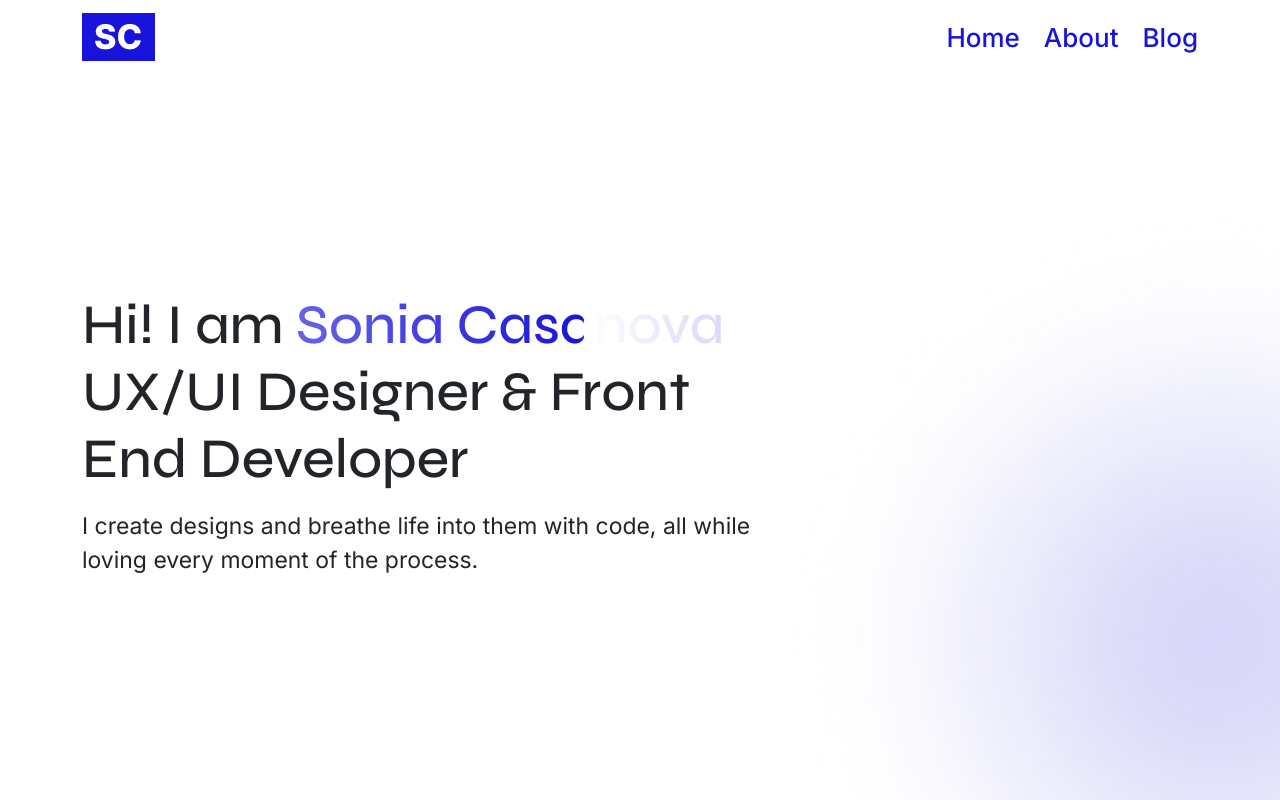
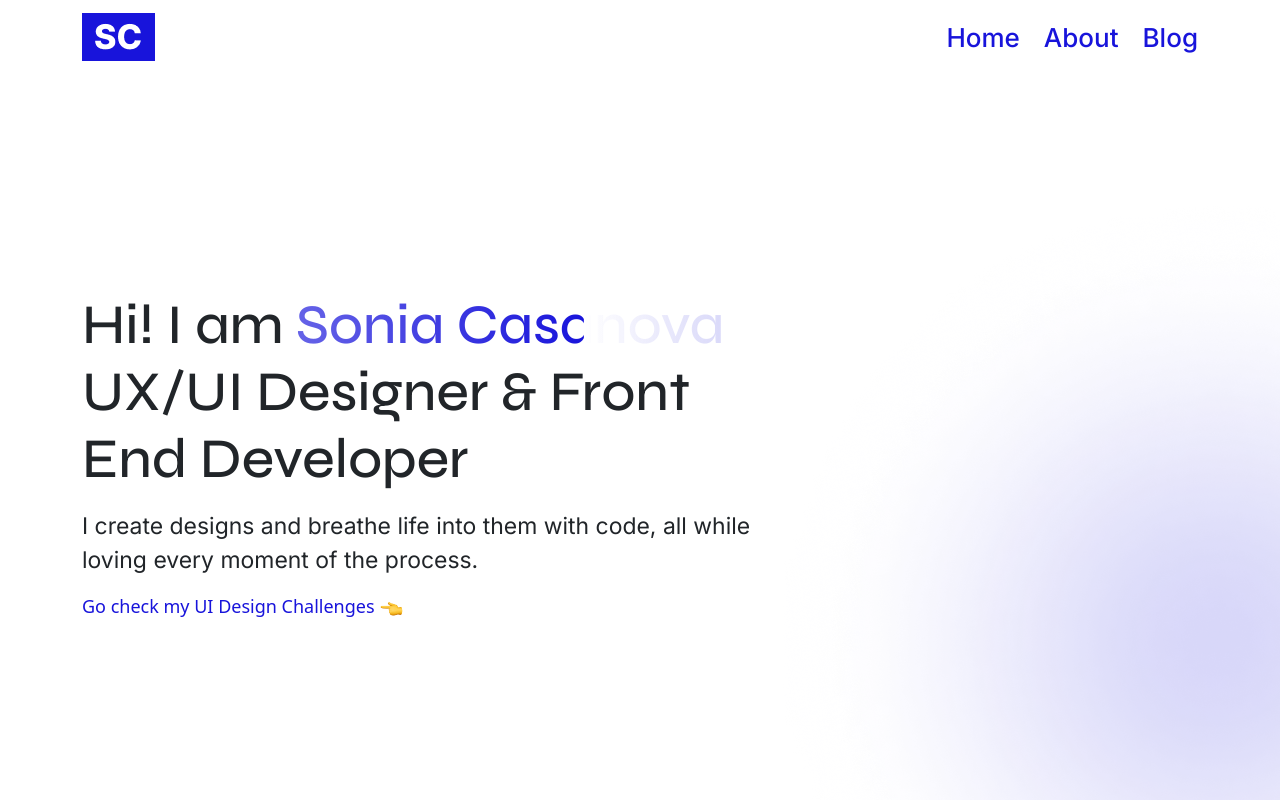
Before and after one commit to soniacasanova/Portfolio, a React (Create React App) app in the folder my-react-bootstrap-app/: page / in a window 1280 px wide. Shown: the top 800 px of the page. Built offline with nearby package versions, Linux system fonts and the light colour scheme.

Commit message:
behance link

```diff
--- a/my-react-bootstrap-app/src/pages/Home.js
+++ b/my-react-bootstrap-app/src/pages/Home.js
@@ -5,6 +5,7 @@ import { faPaintBrush, faCode } from '@fortawesome/free-solid-svg-icons'
 import arrow from '../assets/img/arrow.png'
 import mouse from '../assets/img/Nutrific/mouse.png'
 import coverImage from '../assets/img/Nutrific/portada_nutrific.png'
+import point from '../assets/img/pointing.png'
 import './Home.scss'
 
 
@@ -44,6 +45,7 @@ const Home = () => {
             <h1 className="pb-2 text-container">Hi! I am <span className="text">Sonia Casanova</span> <br></br>
               UX/UI Designer & Front End Developer</h1>
             <p className="subtitle">I create designs and breathe life into them with code, all while loving every moment of the process.</p>
+            <a className="go-to text-decoration-none" href="https://www.behance.net/gallery/184080049/UI-Design-Challenges-Part-1" target='_blank' rel='noopener noreferrer'>Go check my UI Design Challenges  <img src={point} className="pointing" alt="pointing hand" /></a>
             </div>
             <div className="column"></div>
           </div>
--- a/my-react-bootstrap-app/src/pages/Home.scss
+++ b/my-react-bootstrap-app/src/pages/Home.scss
@@ -30,6 +30,29 @@ h1 {
     color: var(--primary-color);
 }
 }
+
+a.go-to {
+  font-size: 18px;
+  font-weight: 500;
+
+  img.pointing {
+    width: 3%;
+    animation: moveLeftAndRight 2s linear infinite;
+  }
+}
+
+@keyframes moveLeftAndRight {
+  0% {
+    transform: translateX(0);
+  }
+  50% {
+    transform: translateX(10px); /* Move to the right */
+  }
+  100% {
+    transform: translateX(0);
+  }
+}
+
 
 .row {
   display: flex;
```
Also changed, not shown: my-react-bootstrap-app/src/assets/img/pointing.png (added).
